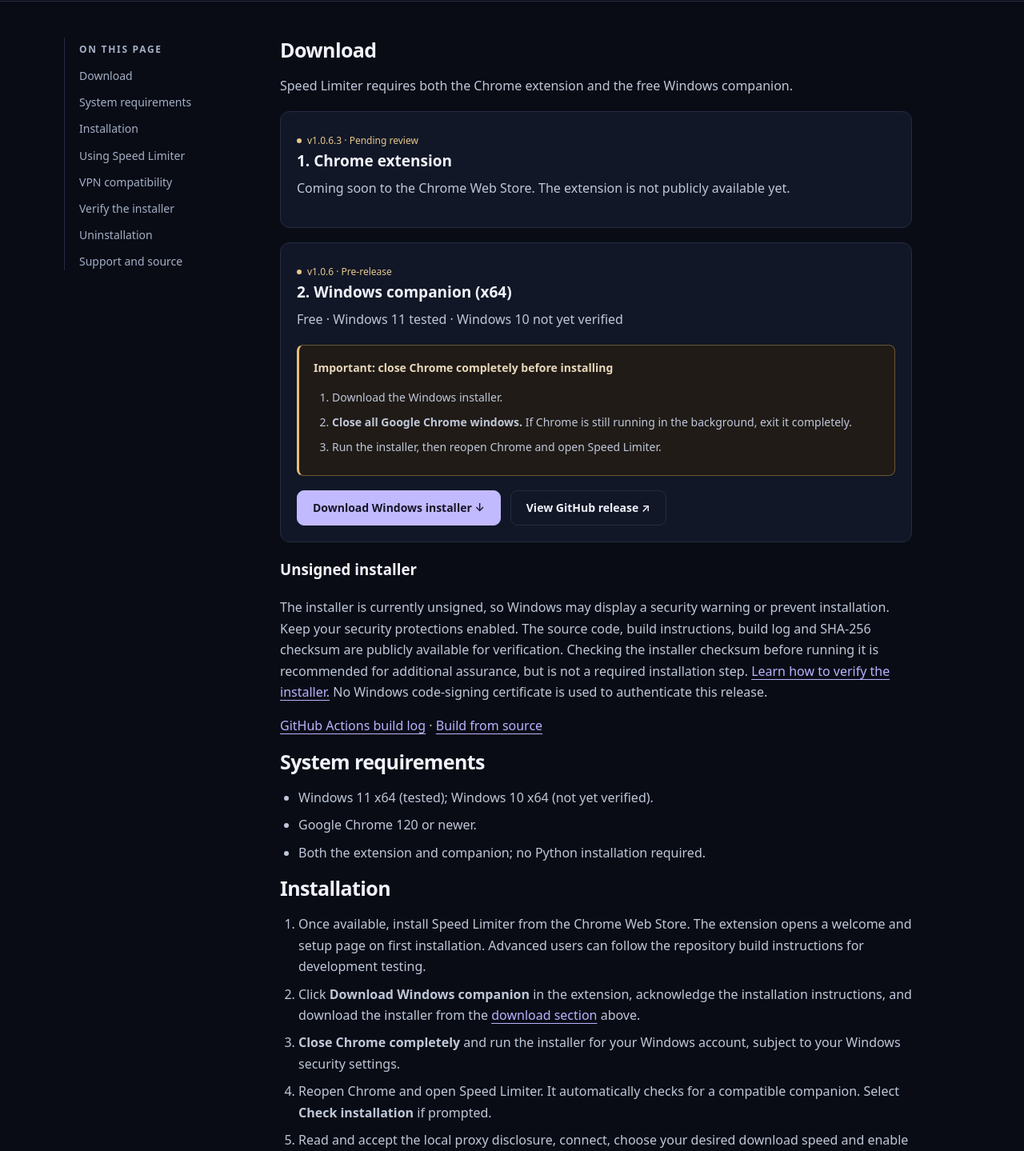
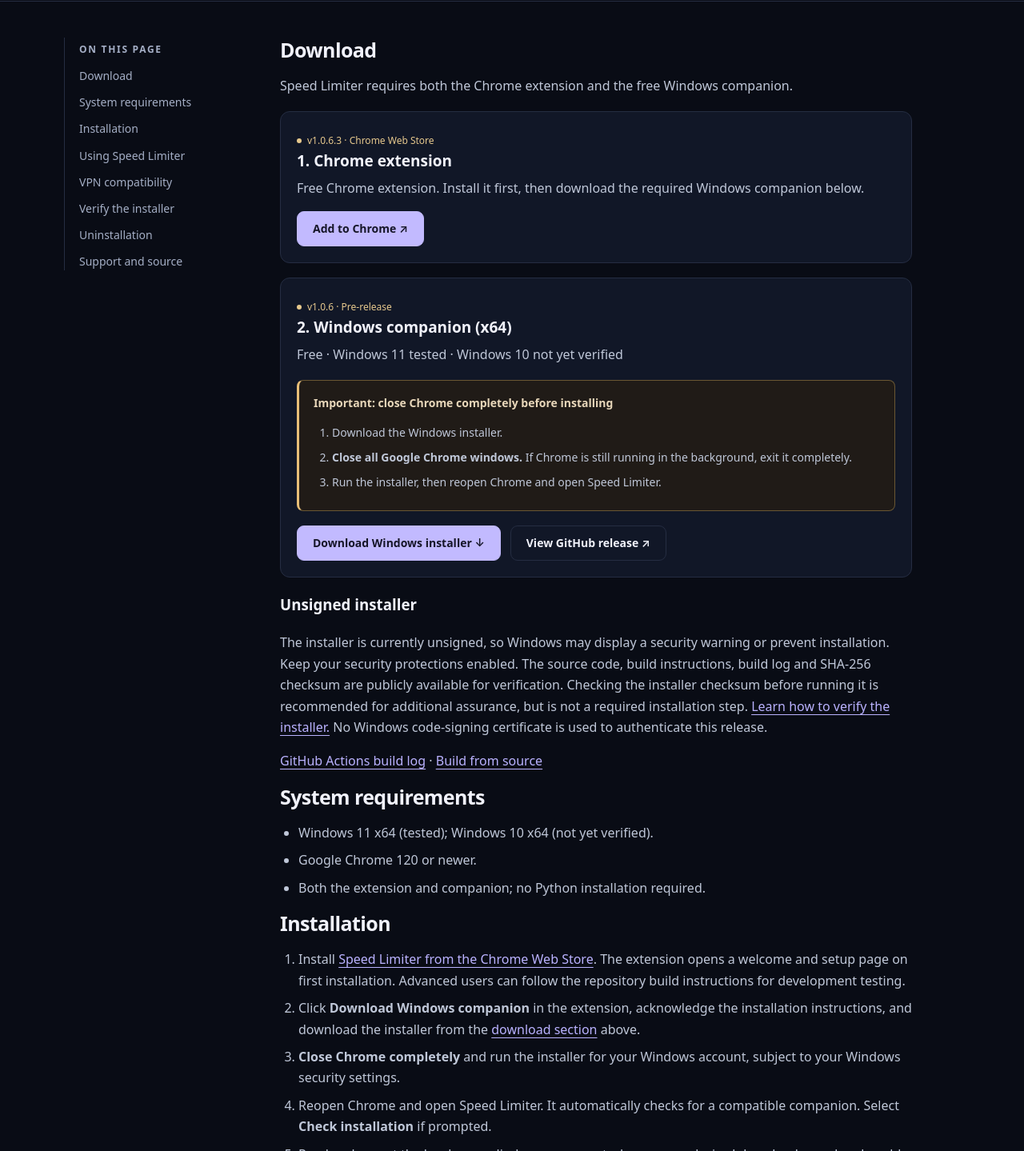
Before and after one commit to unwrittenbyte/unwrittenbyte.github.io, a plain HTML site: page speed-limiter.html in a window 1280 px wide. Shown: the part 480-1919 px from the top of the page at 80% size. Drawn offline with Linux system fonts and the light colour scheme.

Commit message:
Launch Speed Limiter v1.0.6.3 on Chrome Web Store

```diff
--- a/speed-limiter.html
+++ b/speed-limiter.html
@@ -2,12 +2,12 @@
 <head><meta charset="utf-8"><meta name="viewport" content="width=device-width, initial-scale=1"><meta name="description" content="Download and setup instructions for Speed Limiter for Google Chrome."><meta name="theme-color" content="#090c15"><title>Speed Limiter — Unwritten Byte</title><link rel="icon" type="image/svg+xml" href="assets/mark.svg"><link rel="stylesheet" href="assets/site.css"></head>
 <body><a class="skip" href="#main">Skip to content</a><header class="top"><div class="wrap nav"><a class="brand" href="index.html"><img src="assets/mark.svg" alt="" width="37" height="37">Unwritten Byte</a><nav class="navlinks" aria-label="Main navigation"><a href="index.html">Home</a><a href="speed-limiter.html" aria-current="page">Speed Limiter</a><a href="privacy.html">Privacy</a><a class="github" href="https://github.com/unwrittenbyte">GitHub ↗</a></nav></div></header>
 <main id="main"><section class="pagehero"><div class="wrap"><a class="back" href="index.html">← Unwritten Byte</a><div class="eyebrow" style="margin-top:24px">Project 01 / Windows utility</div><h1>Speed Limiter</h1><p class="lead">Take control of Chrome's download speed with customizable bandwidth limits, real-time monitoring and on-the-fly adjustments. Powered by a free, local Windows companion.</p></div></section><div class="wrap doc"><nav class="toc" aria-label="On this page"><strong>On this page</strong><a href="#download">Download</a><a href="#requirements">System requirements</a><a href="#install">Installation</a><a href="#usage">Using Speed Limiter</a><a href="#vpn">VPN compatibility</a><a href="#integrity">Verify the installer</a><a href="#uninstall">Uninstallation</a><a href="#support">Support and source</a></nav><article class="prose"><section id="download"><h2>Download</h2><p>Speed Limiter requires both the Chrome extension and the free Windows companion.</p>
-<div class="download"><span class="status">v1.0.6.3 · Pending review</span><h3>1. Chrome extension</h3><p>Coming soon to the Chrome Web Store. The extension is not publicly available yet.</p></div>
+<div class="download"><span class="status">v1.0.6.3 · Chrome Web Store</span><h3>1. Chrome extension</h3><p>Free Chrome extension. Install it first, then download the required Windows companion below.</p><div class="buttons"><a class="button primary" href="https://chromewebstore.google.com/detail/speed-limiter-for-google/agbejnpaacdhklaocalpballabcibmgm">Add to Chrome ↗</a></div></div>
 <div class="download"><span class="status">v1.0.6 · Pre-release</span><h3>2. Windows companion (x64)</h3><p>Free · Windows 11 tested · Windows 10 not yet verified</p>
 <div class="notice"><strong>Important: close Chrome completely before installing</strong><ol style="margin-bottom:0"><li>Download the Windows installer.</li><li><strong>Close all Google Chrome windows.</strong> If Chrome is still running in the background, exit it completely.</li><li>Run the installer, then reopen Chrome and open Speed Limiter.</li></ol></div>
 <div class="buttons"><a class="button primary" href="https://github.com/unwrittenbyte/speed-limiter/releases/download/v1.0.6/SpeedLimiter-Setup.exe">Download Windows installer ↓</a><a class="button" href="https://github.com/unwrittenbyte/speed-limiter/releases/tag/v1.0.6">View GitHub release ↗</a></div></div><div><h3>Unsigned installer</h3><p>The installer is currently unsigned, so Windows may display a security warning or prevent installation. Keep your security protections enabled. The source code, build instructions, build log and SHA-256 checksum are publicly available for verification. Checking the installer checksum before running it is recommended for additional assurance, but is not a required installation step. <a href="#integrity">Learn how to verify the installer.</a> No Windows code-signing certificate is used to authenticate this release.</p></div><p><a href="https://github.com/unwrittenbyte/speed-limiter/actions/runs/45309289999">GitHub Actions build log</a> · <a href="https://github.com/unwrittenbyte/speed-limiter/blob/v1.0.6/BUILD.md">Build from source</a></p></section>
 <section id="requirements"><h2>System requirements</h2><ul><li>Windows 11 x64 (tested); Windows 10 x64 (not yet verified).</li><li>Google Chrome 120 or newer.</li><li>Both the extension and companion; no Python installation required.</li></ul></section>
-<section id="install"><h2>Installation</h2><ol><li>Once available, install Speed Limiter from the Chrome Web Store. The extension opens a welcome and setup page on first installation. Advanced users can follow the repository build instructions for development testing.</li><li>Click <strong>Download Windows companion</strong> in the extension, acknowledge the installation instructions, and download the installer from the <a href="#download">download section</a> above.</li><li><strong>Close Chrome completely</strong> and run the installer for your Windows account, subject to your Windows security settings.</li><li>Reopen Chrome and open Speed Limiter. It automatically checks for a compatible companion. Select <strong>Check installation</strong> if prompted.</li><li>Read and accept the local proxy disclosure, connect, choose your desired download speed and enable limiting.</li></ol><h3>Companion not detected?</h3><p>Make sure you installed the official Windows companion v1.0.6 and are using the official extension or an authorized development build. Close Chrome completely, reopen it and select <strong>Check installation</strong>. If needed, reinstall the official companion with Chrome closed. Do not modify Chrome security settings to bypass connection errors.</p></section>
+<section id="install"><h2>Installation</h2><ol><li>Install <a href="https://chromewebstore.google.com/detail/speed-limiter-for-google/agbejnpaacdhklaocalpballabcibmgm">Speed Limiter from the Chrome Web Store</a>. The extension opens a welcome and setup page on first installation. Advanced users can follow the repository build instructions for development testing.</li><li>Click <strong>Download Windows companion</strong> in the extension, acknowledge the installation instructions, and download the installer from the <a href="#download">download section</a> above.</li><li><strong>Close Chrome completely</strong> and run the installer for your Windows account, subject to your Windows security settings.</li><li>Reopen Chrome and open Speed Limiter. It automatically checks for a compatible companion. Select <strong>Check installation</strong> if prompted.</li><li>Read and accept the local proxy disclosure, connect, choose your desired download speed and enable limiting.</li></ol><h3>Companion not detected?</h3><p>Make sure you installed the official Windows companion v1.0.6 and are using the official extension or an authorized development build. Close Chrome completely, reopen it and select <strong>Check installation</strong>. If needed, reinstall the official companion with Chrome closed. Do not modify Chrome security settings to bypass connection errors.</p></section>
 <section id="usage"><h2>Using Speed Limiter</h2><p>The speed cap is shared by eligible downstream connections routed through the proxy. Change the cap while a proxied download is running. Switching bandwidth limiting OFF removes the cap but keeps the local proxy connected. Use <strong>Disconnect proxy</strong> to restore prior proxy settings and stop the engine.</p><p>Downloads begun before the proxy connected may bypass it; restart those downloads once connected. Local destinations, incognito, UDP/WebRTC, other apps and some browser services are not covered. Chrome may fall back to a direct connection. This is not a VPN or firewall.</p></section>
 <section id="vpn"><h2>VPN compatibility</h2><p>Experimental VPN compatibility is disabled by default. If a trusted VPN or DNS filter uses supported synthetic DNS addresses, disconnect the local proxy and reconnect with VPN compatibility enabled. The indicator shows the proxy preference, not whether a VPN is connected. Keep required VPN protection active. If connectivity fails, disconnect the local proxy and compare. Do not rely on Speed Limiter to enforce VPN routing.</p></section>
 <section id="integrity"><h2>Verify the installer</h2><p>Optional security check (recommended). This is not required by the installer.</p><p>On Windows, open PowerShell in the folder containing the downloaded installer and run:</p><pre><code>Get-FileHash .\SpeedLimiter-Setup.exe -Algorithm SHA256</code></pre><p>Compare the result with <a href="https://github.com/unwrittenbyte/speed-limiter/releases/download/v1.0.6/SHA256SUMS.txt">SHA256SUMS.txt</a> from the official release. Matching hashes confirm that your downloaded installer matches the officially published file.</p></section>
```
Also changed, not shown: index.html (+1 -1 lines).
